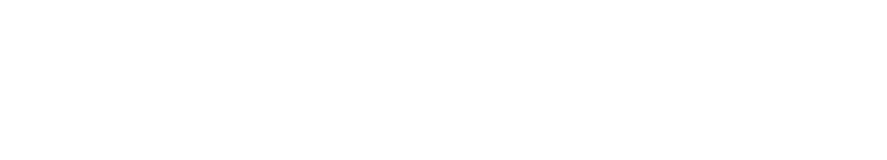
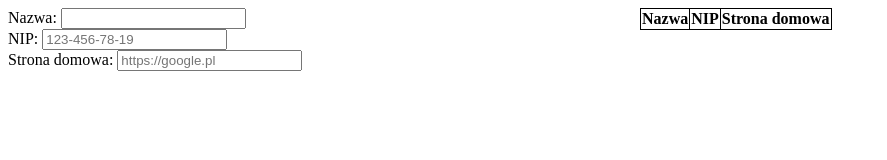
Before and after one commit to Pawel095/IPM, a plain HTML site: page 5/index.html in a window 1280 px wide. Shown: the whole page, without its empty margins (0-887 px from the left). Drawn offline with Linux system fonts and the light colour scheme.

Commit message:
Html layout + css styling done

```diff
--- a/5/index.html
+++ b/5/index.html
@@ -1,14 +1,51 @@
 <!DOCTYPE html>
 <html>
-<head>
-    <meta charset='utf-8'>
-    <meta http-equiv='X-UA-Compatible' content='IE=edge'>
-    <title>Zadanie 5</title>
-    <meta name='viewport' content='width=device-width, initial-scale=1'>
-    <link rel='stylesheet' type='text/css' media='screen' href='main.css'>
-    <script src='main.js'></script>
-</head>
-<body>
-
-</body>
+    <head>
+        <meta charset="utf-8" />
+        <meta http-equiv="X-UA-Compatible" content="IE=edge" />
+        <title>Zadanie 5</title>
+        <meta name="viewport" content="width=device-width, initial-scale=1" />
+        <link rel="stylesheet" type="text/css" media="screen" href="main.css" />
+        <script src="main.js"></script>
+    </head>
+    <body>
+        <div class="horizontal">
+            <div class="h-column">
+                <form id="addForm" class="vertical">
+                    <div class="v-column">
+                        <label for="name">Nazwa: </label>
+                        <input type="text" id="name" />
+                    </div>
+                    <div class="v-column">
+                        <label for="numer NIP">NIP: </label>
+                        <input
+                            type="text"
+                            pattern="(?:\d{3}-\d{3}-\d{2}-\d{2})|(?:\d{3}-\d{2}-\d{2}-\d{3})"
+                            placeholder="123-456-78-19"
+                            id="numer NIP"
+                        />
+                    </div>
+                    <div class="v-column">
+                        <label for="clientwebsite">Strona domowa: </label>
+                        <input
+                            type="url"
+                            placeholder="https://google.pl"
+                            pattern="(?:http[s]?:\/\/)?(?:[a-zA-Z0-9-]+\.)+(?:[a-zA-Z0-9-]+)(?:\/[a-zA-Z\d\/\._-]+)?"
+                            required
+                            id="clientwebsite"
+                        />
+                    </div>
+                </form>
+            </div>
+            <div class="h-column">
+                <table id="display">
+                    <tr>
+                        <th>Nazwa</th>
+                        <th>NIP</th>
+                        <th>Strona domowa</th>
+                    </tr>
+                </table>
+            </div>
+        </div>
+    </body>
 </html>
--- a/5/main.css
+++ b/5/main.css
@@ -0,0 +1,23 @@
+.horizontal {
+    display: flex;
+    flex-direction: row;
+}
+.h-column {
+    flex: 50%;
+}
+
+.vertical {
+    display: flex;
+    flex-direction: column;
+}
+.v-column {
+}
+
+table,
+th,
+td {
+    border: 1px solid black;
+}
+table {
+    border-collapse: collapse;
+}
```
